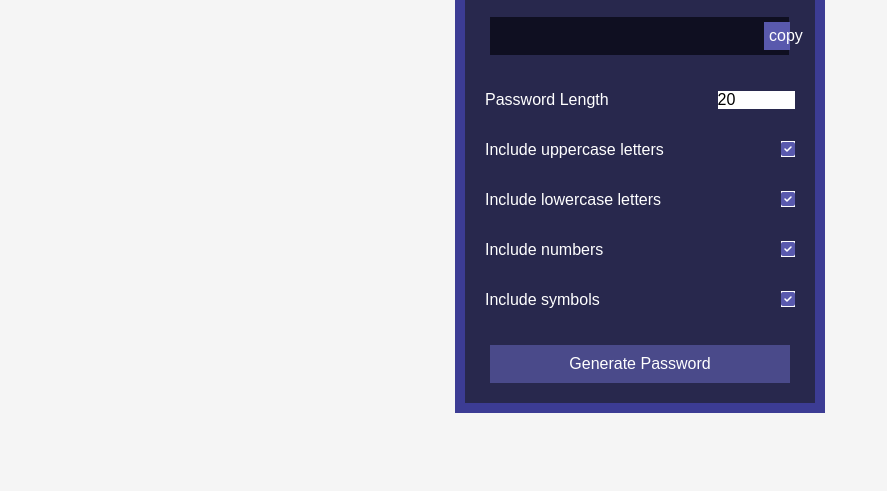
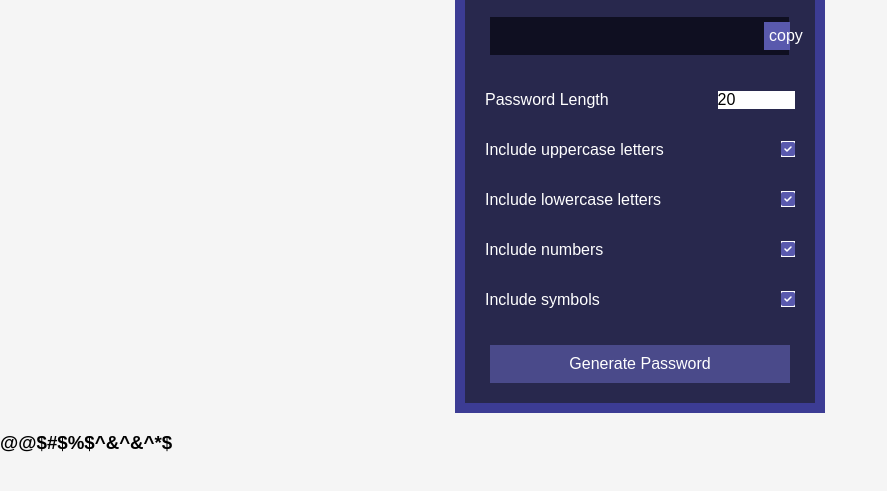
Before and after one commit to malishilpa9119/learn_git, a plain HTML site: page index.html in a window 1280 px wide. Shown: the part 111-602 px from the top of the page, without its empty margins (0-887 px from the left). Drawn offline with Linux system fonts and the light colour scheme.

Commit message:
add password

```diff
--- a/index.html
+++ b/index.html
@@ -40,6 +40,7 @@
             <button onclick="generatePassword()">Generate Password</button>
         </div>
     </div>
+    <div><h3>@@$#$%$^&^&^*$</h3></div>
 </body>
 
 </html>
```
